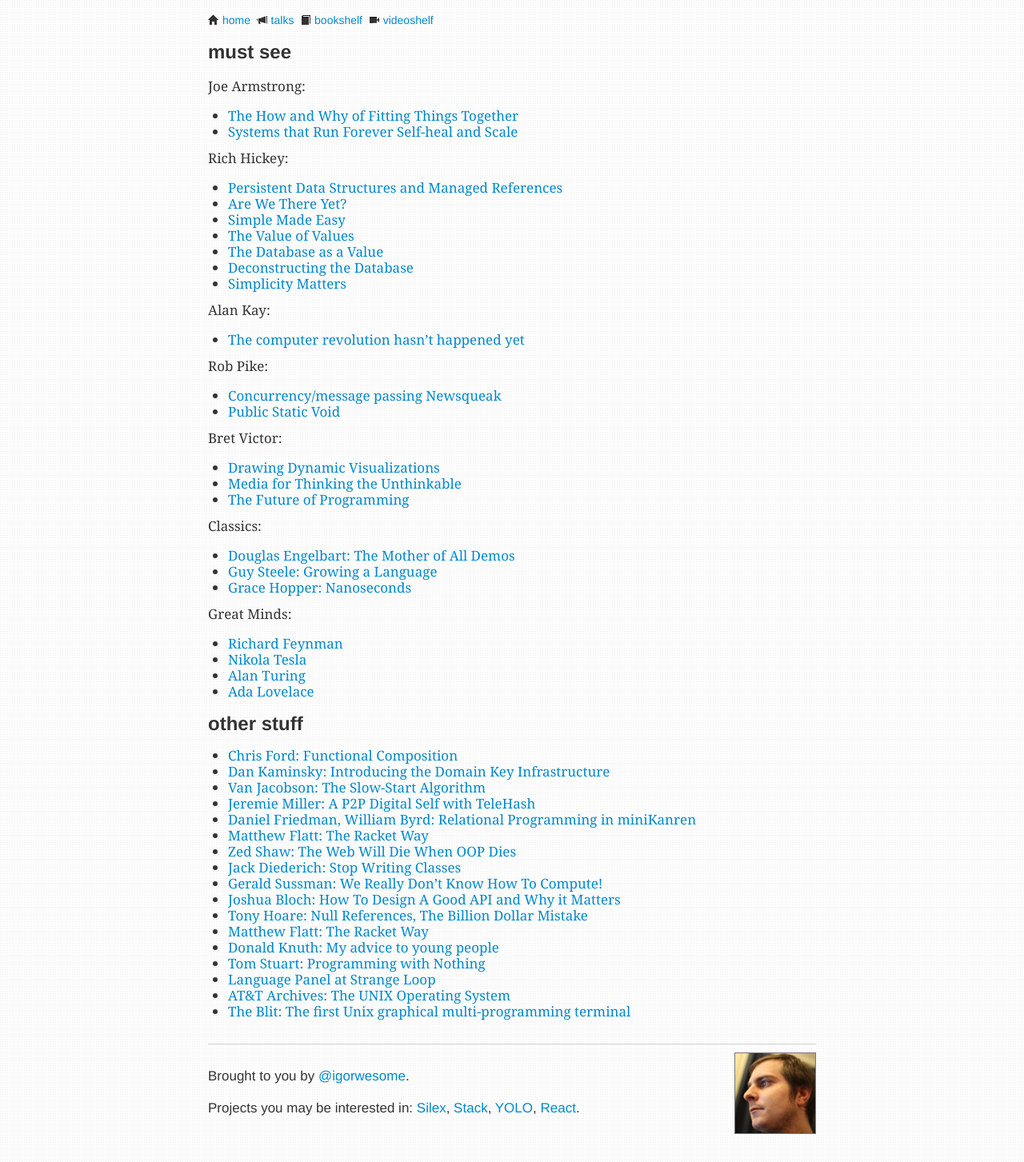
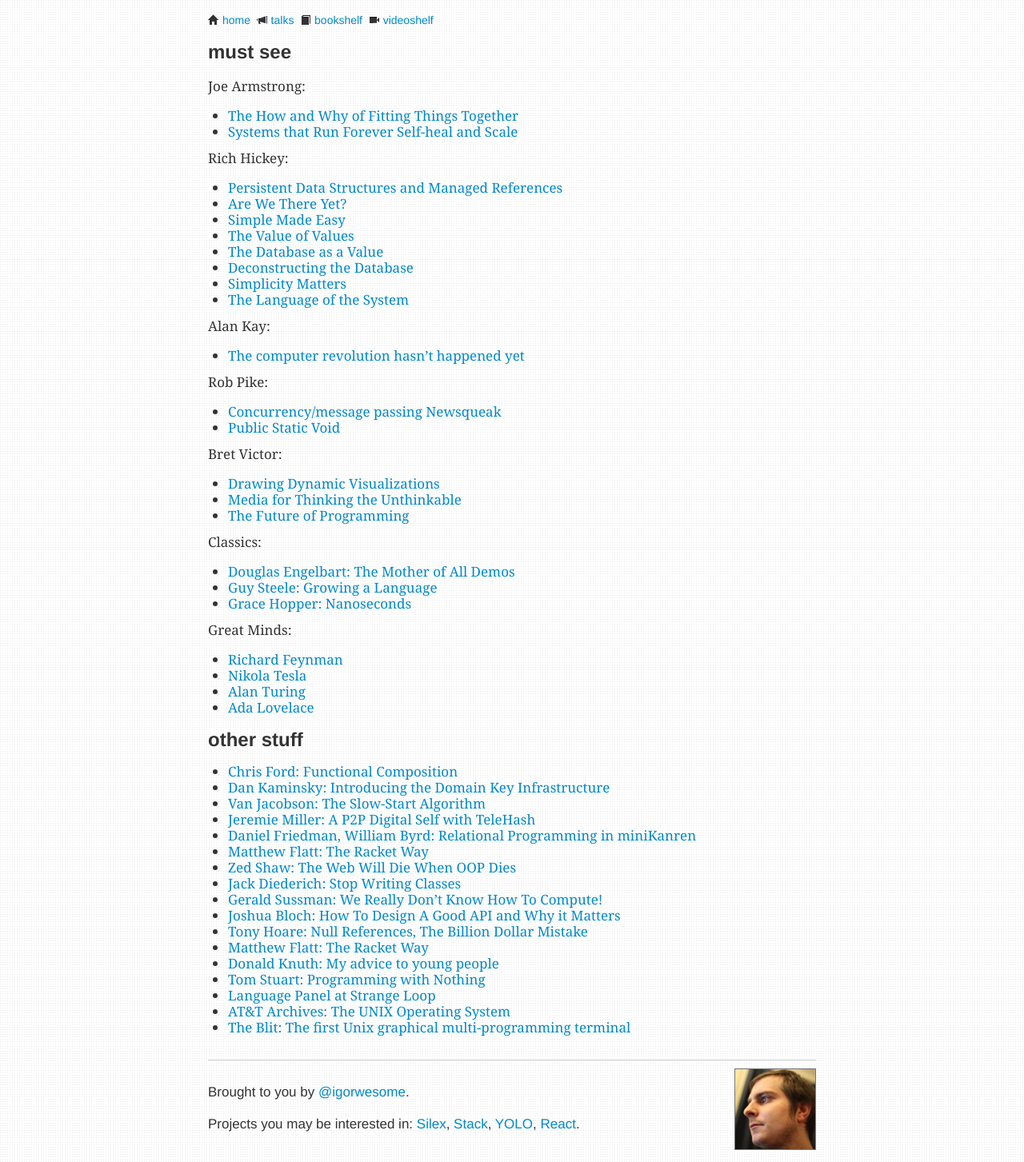
Before and after one commit to igorw/weblog, a Jekyll site: the page built from videoshelf.md, in a window 1280 px wide. Shown: the whole page at 80% size. Built offline with Jekyll 4.4.1, drawn with Linux system fonts in a browser that asks for light colours; Markdown is read by kramdown in place of the engine named in the settings.

Commit message:
add hickey's language of the system

```diff
--- a/videoshelf.md
+++ b/videoshelf.md
@@ -19,6 +19,7 @@ Rich Hickey:
 * [The Database as a Value](http://www.infoq.com/presentations/Datomic-Database-Value)
 * [Deconstructing the Database](http://www.infoq.com/presentations/Deconstructing-Database)
 * [Simplicity Matters](https://www.youtube.com/watch?v=rI8tNMsozo0)
+* [The Language of the System](https://www.youtube.com/watch?v=ROor6_NGIWU)
 
 Alan Kay:
 
```
